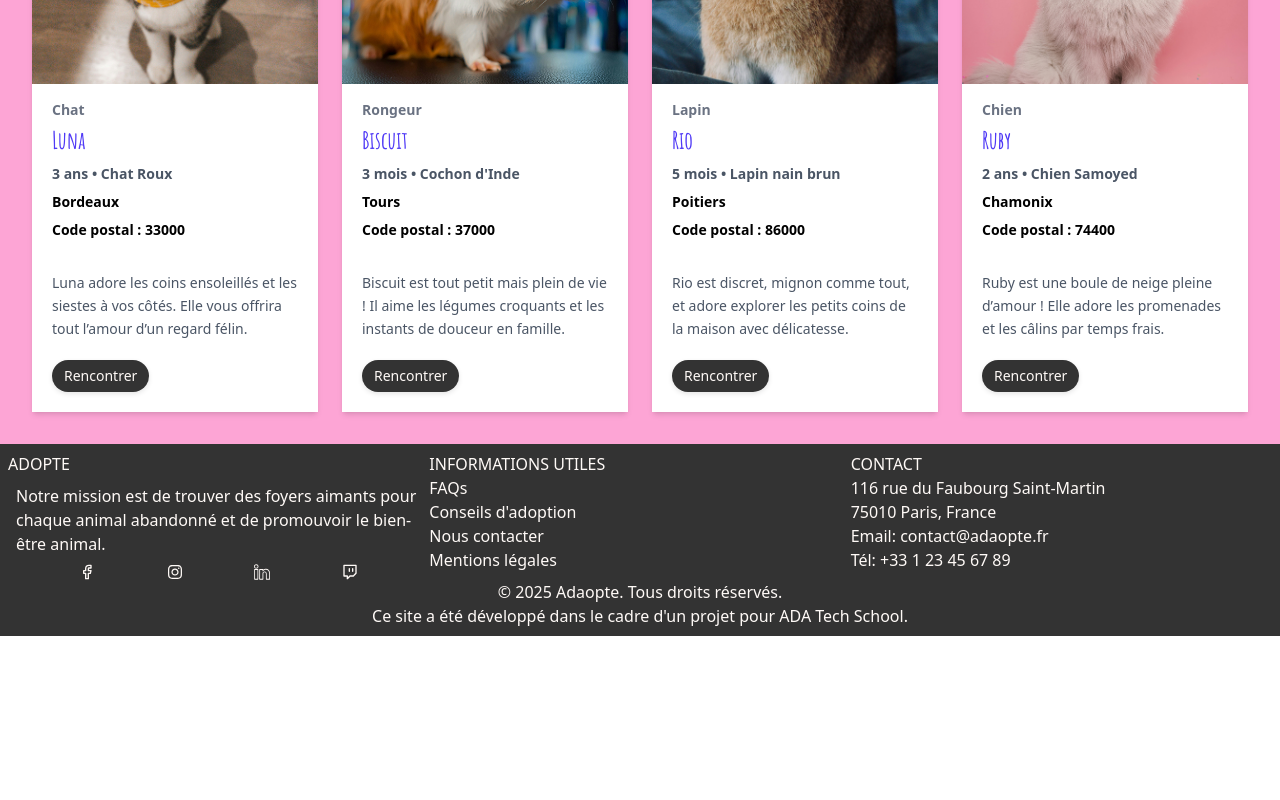
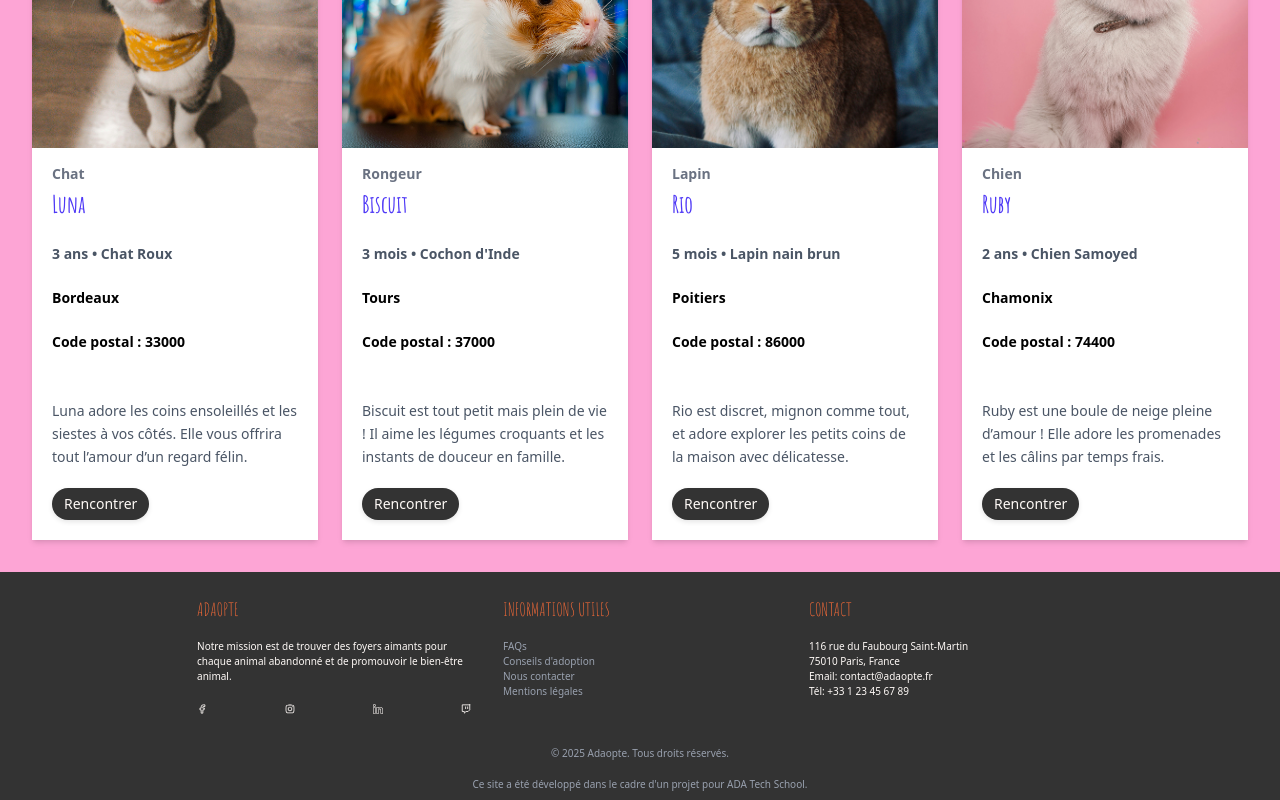
Before and after one commit to gaultierpatrice/adaopte, a React (Vite) app: page /listing in a window 1280 px wide. Shown: the part 887-1687 px from the top of the page. Before the commit the page ends 1523 px from the top, so only its background shows below. Built offline with nearby package versions, Linux system fonts and the light colour scheme.

Commit message:
fix: style footer

```diff
--- a/src/components/Footer.tsx
+++ b/src/components/Footer.tsx
@@ -9,12 +9,12 @@ export default function Footer() {
       <footer className="flex flex-col items-center bg-(--dark-color) text-(--primary-color) p-2">
         <div className="flex flex-row">
           <section className="flex-1">
-            <h2>ADOPTE</h2>
-            <p className="p-2">
+            <h2>ADAOPTE</h2>
+            <p className="">
               Notre mission est de trouver des foyers aimants pour chaque animal
               abandonné et de promouvoir le bien-être animal.
             </p>
-            <div className="flex flex-row justify-evenly">
+            <div className="flex flex-row justify-between mt-5">
               <a>
                 <LuFacebook />
               </a>
@@ -32,7 +32,7 @@ export default function Footer() {
 
           <section className="flex-1">
             <h2>INFORMATIONS UTILES</h2>
-            <ul>
+            <ul className="text-gray-400">
               <li>
                 <a href="#">FAQs</a>
               </li>
@@ -58,7 +58,7 @@ export default function Footer() {
             </ul>
           </section>
         </div>
-        <div className="flex flex-col justify-center items-center">
+        <div className="flex flex-col justify-center items-center text-gray-400">
           <p>© 2025 Adaopte. Tous droits réservés.</p>
           <p>
             Ce site a été développé dans le cadre d'un projet pour ADA Tech
--- a/src/index.css
+++ b/src/index.css
@@ -1,6 +1,5 @@
+@import url("https://fonts.googleapis.com/css2?family=Amatic+SC:wght@400;700&display=swap");
 @import "tailwindcss";
-
-@import url("https://fonts.googleapis.com/css2?family=Amatic+SC:wght@400;700&display=swap");
 
 :root {
   --primary-color: #fffaf7;
@@ -32,3 +31,22 @@ h1,
 .heading {
   font-family: var(--font-family-heading);
 }
+
+footer {
+  font-size: x-small;
+}
+
+footer h2 {
+  color: var(--secondary-color);
+  font-family: var(--font-family-heading);
+  font-size: large;
+}
+
+footer section {
+  padding: 1rem;
+}
+
+footer ul,
+p {
+  padding-top: 1rem;
+}
```
